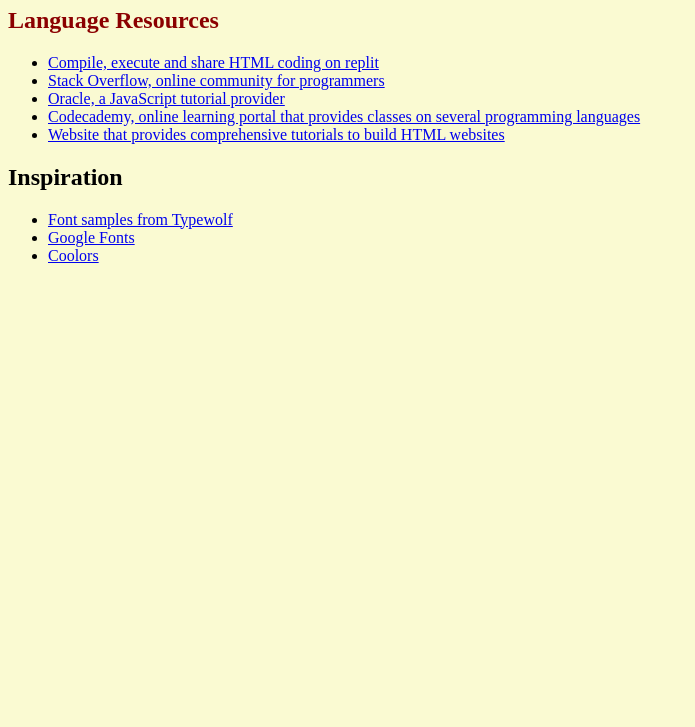
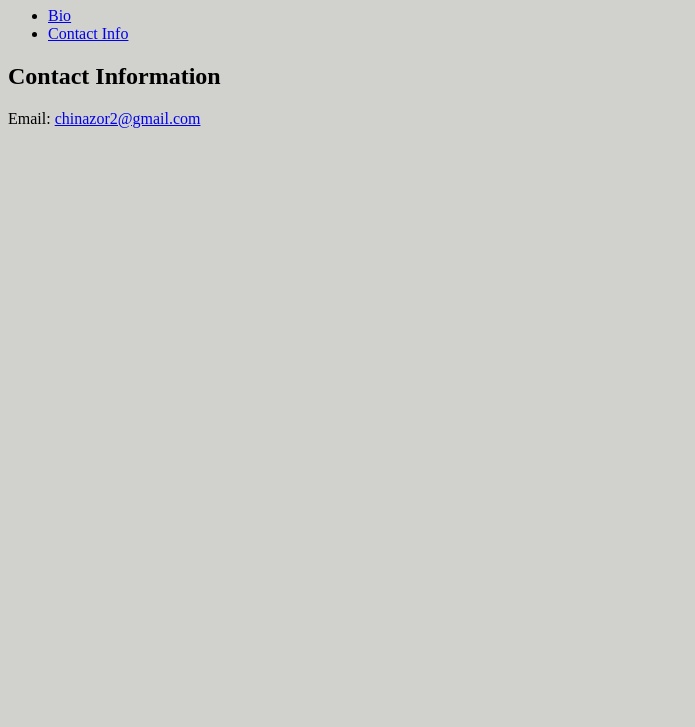
Before and after one commit to SpecGhost/Project1, a plain HTML site: page Project 1.html in a window 1280 px wide. Shown: the part 73-800 px from the top of the page, without its empty margins (0-695 px from the left). Drawn offline with Linux system fonts and the light colour scheme.

Commit message:
Update Project 1.html
Overhaul of original coding
style.css is a wip so it doesn't work or doesn't show.

```diff
--- a/Project 1.html
+++ b/Project 1.html
@@ -2,52 +2,39 @@
 <html lang="en">
 <head>
     <html>
-<body style="background-color:lightgoldenrodyellow;">
+<body style="background-color:rgb(209, 209, 205);">
 </body>
 </html>
     <meta charset="UTF-8" />
     <meta http-equiv="X-UA-Compatible" content="IE=edge" />
     <meta name="viewport" content="width=device-width, initial-scale=1.0" />
-    <!-- Stylesheet -->
     <link rel="stylesheet" href="style.css" />
-    <!-- Google Fonts -->
     <link rel="preconnect" href="https://fonts.gstatic.com" crossorigin>
     <link href="https://fonts.googleapis.com/css2?family=Montserrat:wght@200;300;500;600;700&display=swap" rel="stylesheet">
     <link rel="preconnect" href="https://fonts.gstatic.com" crossorigin>
     <link href="https://fonts.googleapis.com/css2?family=Open+Sans:wght@300&display=swap" rel="stylesheet">
 
 
-    <title>Chinazor Agummadu's Resource Hub</title>
+<html>
+<head>
+    <Title>Contact</Title>
+    <link href="style.css" rel="stylesheet">
 </head>
 <body>
-    <div id="content">
+    <div class="container">
         <div class="header">
-            <h1>
-                <h1 style="color:darkolivegreen;"> Resources for <span class="highlight">Student Developers </h1>
-            </h1>
+            <h1><a href="index.html">Chinazor Agummadu</a></h1>
+            <div class="nav">
+                  <ul>
+                    <li><a href="bio.html">Bio</a></li>
+                    <li><a href="Project 1-1.html">Contact Info</a></li>
+                  </ul>
+                </div>
+              </div>
         </div>
-        <div>
-            <h2>
-                 <h2 style="color:darkred;"> Language Resources </h2>
-            </h2>
-            <ul>
-                <li><a class="resource" href="https://replit.com/languages/html">Compile, execute and share HTML coding on replit</a></li>
-                <li><a class="resource" href="https://stackoverflow.com/">Stack Overflow, online community for programmers</a></li>
-                <li><a class="resource" href="https://docs.oracle.com/javase/tutorial/">Oracle, a JavaScript tutorial provider</a></li>
-                <li><a class="resource" href="https://www.codecademy.com/learn/learn-html">Codecademy, online learning portal that provides classes on several programming languages</a></li>
-                <li><a class="resource" href="https://www.learn-html.org/">Website that provides comprehensive tutorials to build HTML websites</a></li>
-            </ul>
-        </div>
-        <div>
-            <h2>
-                Inspiration
-            </h2>
-            <ul>
-                <li><a class="resource" href="https://www.typewolf.com/">Font samples from Typewolf</a></li>
-                <li><a class="resource" href="https://fonts.google.com/">Google Fonts</a></li>
-                <li><a class="resource" href="https://coolors.co/">Coolors</a></li>
-            </ul>
-        </div>
-    </div>
+    <div class="contact">
+    <h2>Contact Information</h2>
+    <p>Email: <a href="chinazor2@gmail.com">chinazor2@gmail.com</a></p>
+</div>
 </body>
 </html>
```
